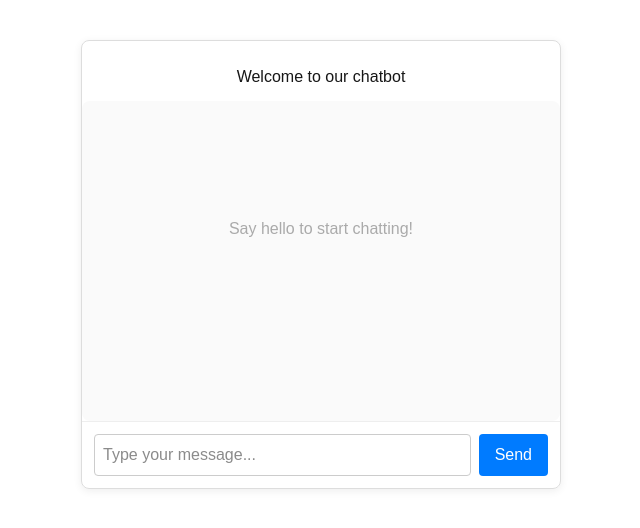
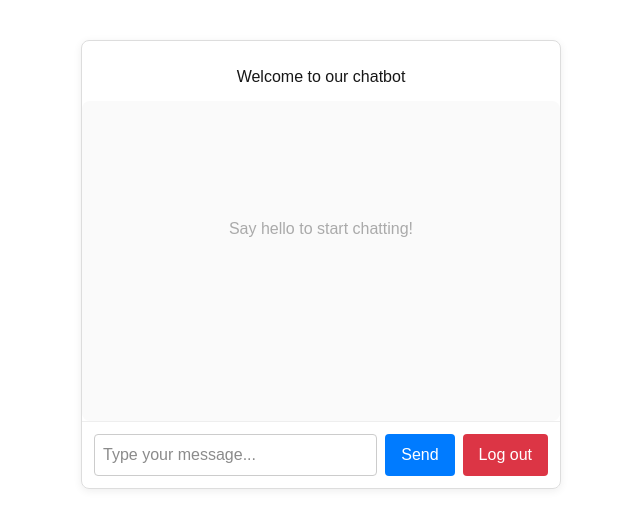
Before and after one commit to wenlianghuang/matt-ai-assistant, a Next.js app: page /chatbot in a window 1280 px wide. Shown: the top 528 px of the page, without its empty margins (319-959 px from the left). Built offline with nearby package versions, Linux system fonts and the light colour scheme.

Commit message:
modified file

```diff
--- a/app/chatbot/page.tsx
+++ b/app/chatbot/page.tsx
@@ -1,15 +1,22 @@
 'use client';
 import React, { useState } from "react";
+import { useRouter } from "next/navigation";
 
 export default function ChatbotPage() {
     const [messages, setMessages] = useState<{ sender: string; text: string }[]>([]);
     const [input, setInput] = useState("");
+    const router = useRouter();
 
     const handleSend = () => {
         if (input.trim() === "") return;
         setMessages([...messages, { sender: "You", text: input }]);
         setInput("");
         // 這裡可以加入機器人回覆的邏輯
+    };
+
+    const handleLogout = () => {
+        // 這裡可加上登出邏輯（如清除 token），然後導向登入頁
+        router.push("/login");
     };
 
     return (
@@ -60,6 +67,20 @@ export default function ChatbotPage() {
                 >
                     Send
                 </button>
+                <button
+                    onClick={handleLogout}
+                    style={{
+                        marginLeft: 8,
+                        padding: "8px 16px",
+                        borderRadius: 4,
+                        border: "none",
+                        background: "#dc3545",
+                        color: "#fff",
+                        cursor: "pointer",
+                    }}
+                >
+                    Log out
+                </button>
             </div>
         </div>
     );
--- a/app/login/page.tsx
+++ b/app/login/page.tsx
@@ -14,7 +14,7 @@ export default function Login() {
       //const response = await axios.post("https://agentic-ai-matt-backend.vercel.app/api/login", { account, password });
       const response = await axios.post("http://localhost:3000/api/login", { account, password });
       console.log(response.data);
-      if (response.data.message === "Login successful!" || response.data.message === "Google login successful") {
+      if (response.data.message === "Login successful!") {
         setResult("success");
       } else {
         setResult("fail");
```
